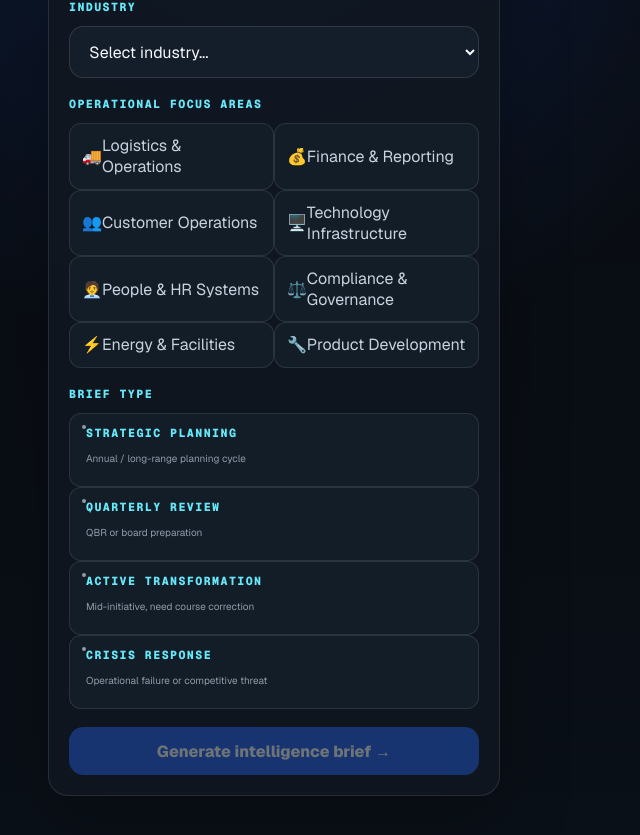
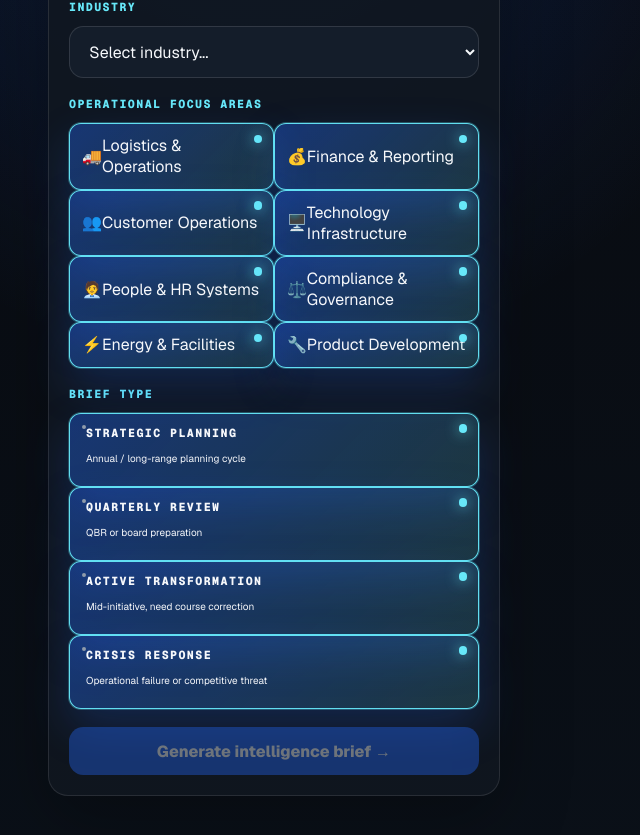
Before and after one commit to jayblast-spec/opsintel, a Next.js app: page / in a window 1280 px wide. Shown: the part 1160-1995 px from the top of the page, without its empty margins (0-640 px from the left). Built offline with nearby package versions, Linux system fonts and the light colour scheme.

Commit message:
fix: restore visible OpsIntel control selection states

```diff
--- a/app/globals.css
+++ b/app/globals.css
@@ -419,3 +419,58 @@ button, textarea, select { font: inherit; }
     grid-template-columns: 1fr;
   }
 }
+/* Restore visible selected/clickable states for OpsIntel controls. */
+.ops-brief-builder button {
+  cursor: pointer;
+  position: relative;
+  user-select: none;
+  transition: border-color 160ms ease, background 160ms ease, box-shadow 160ms ease, transform 160ms ease, color 160ms ease;
+}
+
+.ops-brief-builder button:not(:disabled):hover {
+  transform: translateY(-1px);
+  border-color: rgba(103,232,249,0.55) !important;
+  box-shadow: 0 0 0 1px rgba(103,232,249,0.12), 0 14px 34px rgba(37,99,235,0.16);
+}
+
+.ops-brief-builder button:not(:disabled):active {
+  transform: translateY(0);
+}
+
+.ops-brief-builder button.border-accent,
+.ops-brief-builder button.bg-accent-soft,
+.ops-brief-builder button[class*="border-accent"] {
+  border-color: rgba(103,232,249,0.95) !important;
+  background: linear-gradient(135deg, rgba(37,99,235,0.42), rgba(103,232,249,0.16)) !important;
+  color: #f6f8fb !important;
+  box-shadow: 0 0 0 1px rgba(103,232,249,0.28), 0 18px 44px rgba(37,99,235,0.22) !important;
+}
+
+.ops-brief-builder button.border-accent::after,
+.ops-brief-builder button.bg-accent-soft::after,
+.ops-brief-builder button[class*="border-accent"]::after {
+  content: "";
+  position: absolute;
+  top: 0.65rem;
+  right: 0.65rem;
+  width: 0.55rem;
+  height: 0.55rem;
+  border-radius: 999px;
+  background: #67e8f9;
+  box-shadow: 0 0 14px rgba(103,232,249,0.85);
+}
+
+.ops-brief-builder button.border-accent span,
+.ops-brief-builder button.bg-accent-soft span,
+.ops-brief-builder button[class*="border-accent"] span,
+.ops-brief-builder button.border-accent p,
+.ops-brief-builder button.bg-accent-soft p,
+.ops-brief-builder button[class*="border-accent"] p {
+  color: #f6f8fb !important;
+}
+
+.ops-brief-builder button:disabled {
+  cursor: not-allowed;
+  transform: none !important;
+  box-shadow: none !important;
+}
```
